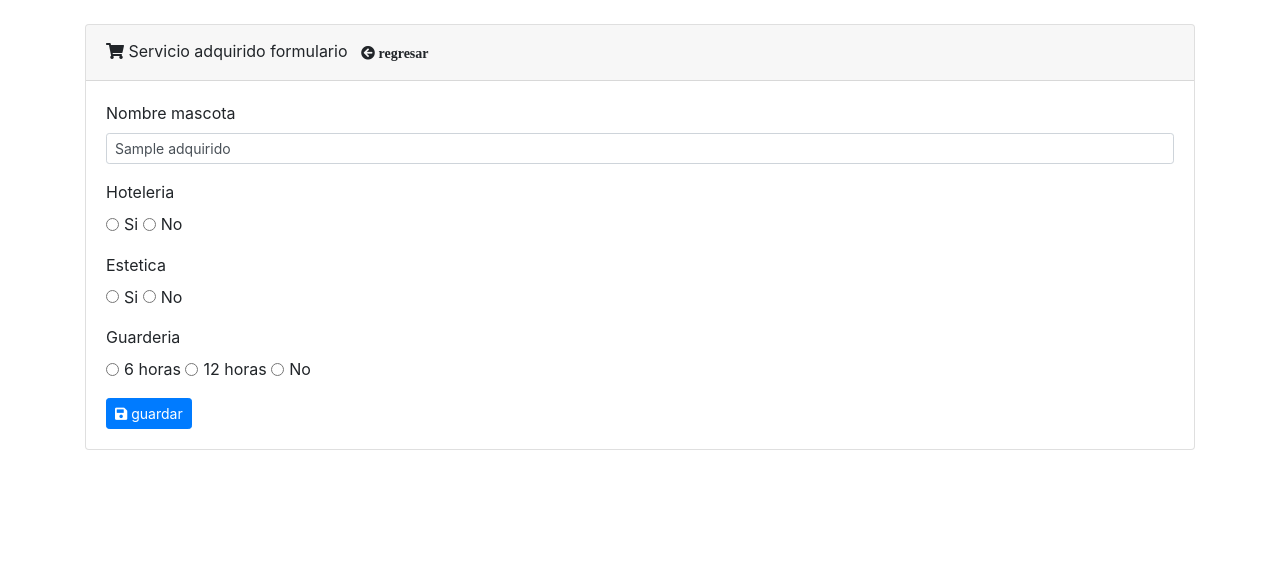
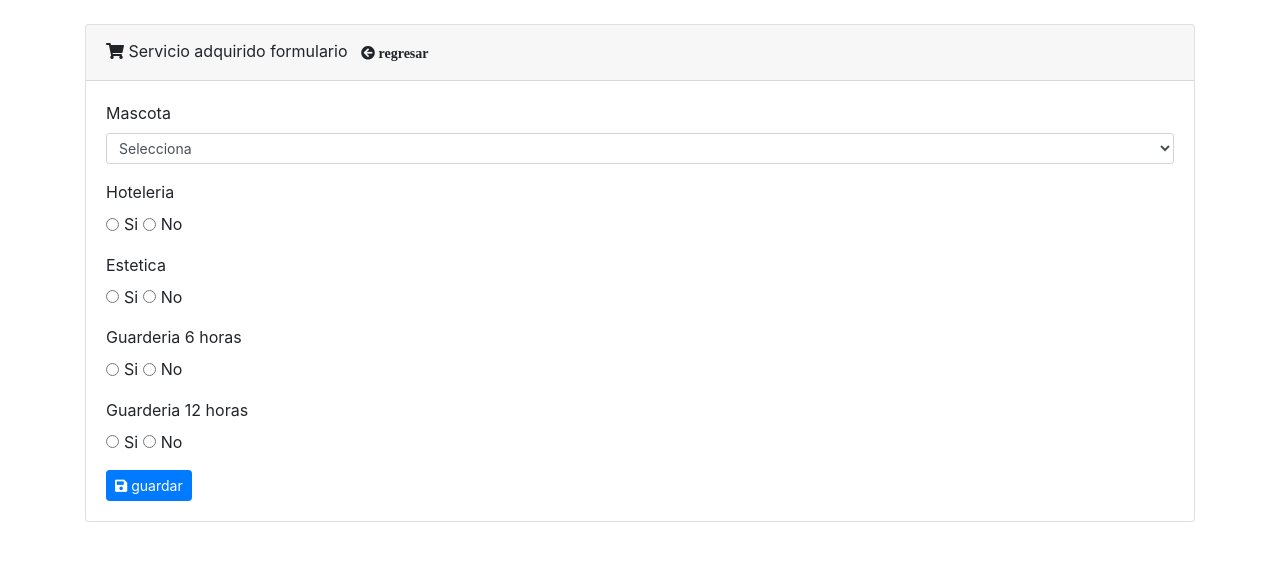
Before and after one commit to Cristian386/Hotel_para_perros, a PHP site: page /servicio_adquirido_editar.php?id=1 in a window 1280 px wide. Shown: the part 56-617 px from the top of the page. Run offline with PHP 8.4, Linux system fonts and the light colour scheme; the visitor is signed in with stand-in values (Sample User, id 1); tables that the repository leaves empty or names only in its code hold one stand-in row (values such as "Sample post"); data that the repository does not hold is empty.

Commit message:
Configuracion de las base de adquiridos

```diff
--- a/servicio_adquirido_editar.php
+++ b/servicio_adquirido_editar.php
@@ -11,10 +11,12 @@
 $sql = <<<fin
 select
     id
-    , nombre_mascota
+    , mascota_id
     , hoteleria
     , estetica
-    , guarderia
+    , guarderia1
+    , guarderia2
+    , subtotal
 from
     servicio_adquirido
 where
@@ -30,6 +32,10 @@
 
 ?>
 
+<?php
+require_once './revisa_sesion.php';
+require_once './conexion.php';
+?>
 <!DOCTYPE html>
 <html lang="es-MX">
 <head>
@@ -49,9 +55,19 @@
             </div>
             <div class="card-body">
                 <form action="servicio_adquirido_actualizar.php" method="post">
-                    <div class="form-group">
-                        <label for="nombre_mascota">Nombre mascota</label>
-                        <input type="text" class="form-control form-control-sm" id="nombre_mascota" name="nombre_mascota" aria-describedby="nombre_mascota_help" value="<?php echo htmlentities($cita['nombre_mascota']);?>" required>
+                <div class="form-group">
+                        <label for="mascota_id">Mascota</label>
+                        <select class="form-control form-control-sm" id="mascota_id" name="mascota_id"  value="<?php echo htmlentities($cita['mascota_id']);?>" required>
+                        <option value="" selected>Selecciona</option>
+                        <?php
+                        $sql = 'select id, nombre from mascota order by nombre asc';
+                        foreach($conn->query($sql) as $registro){
+                            echo <<<fin
+                            <option value="{$registro['id']}">{$registro['nombre']} </option>
+fin;
+                        }
+                        ?>
+                    </select>
                     </div>
                     <div class="form-group">
                         <label for="hoteleria">Hoteleria</label><br>
@@ -74,16 +90,23 @@
                           </div>
                     </div>
                     <div class="form-group">
-                        <label for="guarderia">Guarderia</label><br>
+                        <label for="guarderia1">Guarderia 6 horas</label><br>
                         <div class="form-check form-check-inline">
-                            <input class="form-check-input" type="radio" name="guarderia" id="tipo_1" value="6 horas" <?php echo '6 horas' == $cita['guarderia'] ? 'checked' : ''; ?>>
-                            <label class="form-check-label" for="tipo_1">6 horas</label>
+                            <input class="form-check-input" type="radio" name="guarderia1" id="si" value="si" <?php echo 'si' == $cita['guarderia1'] ? 'checked' : ''; ?>>
+                            <label class="form-check-label" for="si">Si</label>
                             &nbsp;
-                            <input class="form-check-input" type="radio" name="guarderia" id="tipo_2" value="12 horas" <?php echo '12 horas' == $cita['guarderia'] ? 'checked' : ''; ?>>
-                            <label class="form-check-label" for="tipo_2">12 horas</label>
+                            <input class="form-check-input" type="radio" name="guarderia1" id="no" value="no" <?php echo 'no' == $cita['guarderia1'] ? 'checked' : ''; ?>>
+                            <label class="form-check-label" for="no">No</label>
+                          </div>
+                    </div>
+                    <div class="form-group">
+                        <label for="guarderia2">Guarderia 12 horas</label><br>
+                        <div class="form-check form-check-inline">
+                            <input class="form-check-input" type="radio" name="guarderia2" id="si" value="si" <?php echo 'si' == $cita['guarderia2'] ? 'checked' : ''; ?>>
+                            <label class="form-check-label" for="si">Si</label>
                             &nbsp;
-                            <input class="form-check-input" type="radio" name="guarderia" id="tipo_3" value="no" <?php echo 'no' == $cita['guarderia'] ? 'checked' : ''; ?>>
-                            <label class="form-check-label" for="tipo_3">No</label>
+                            <input class="form-check-input" type="radio" name="guarderia2" id="no" value="no" <?php echo 'no' == $cita['guarderia2'] ? 'checked' : ''; ?>>
+                            <label class="form-check-label" for="no">No</label>
                           </div>
                     </div>
                     <button class="btn btn-primary btn-sm" type="submit"><i class="fa fa-save"></i> guardar</button>
```
Also changed, not shown: servicio_adquirido_actualizar.php (+15 -10 lines), servicio_adquirido_guardar.php (+14 -10 lines), servicios_adquiridos.php (+13 -7 lines), servicios_adquiridos_formulario.php (+14 -7 lines).
